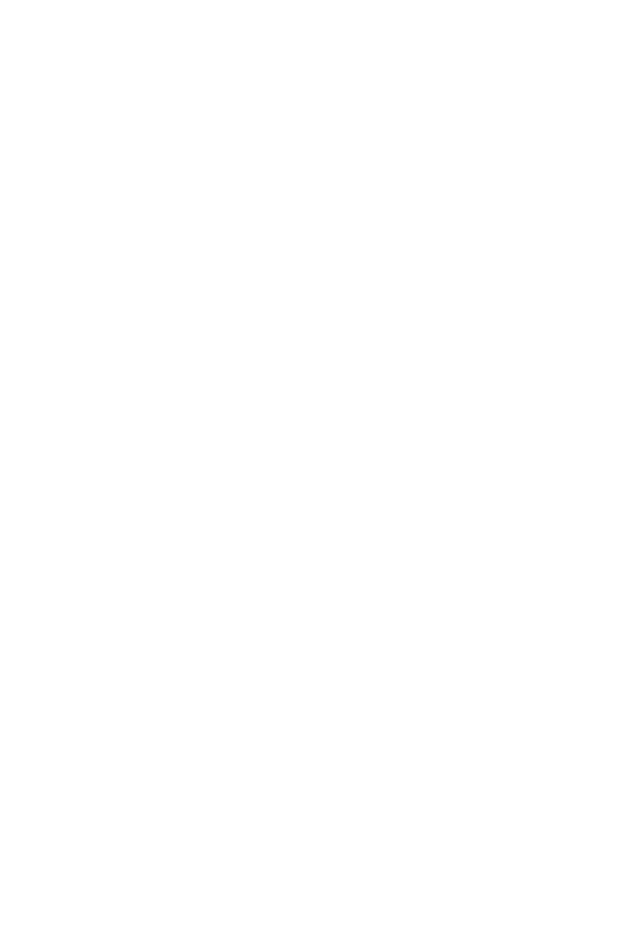
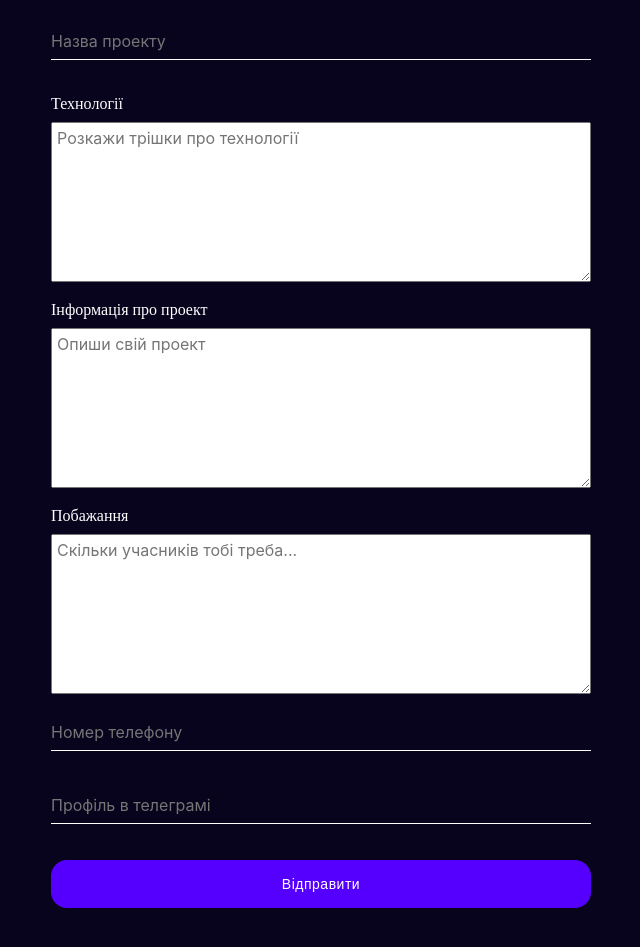
Before and after one commit to DUIKTSSD/ssd, a React (Vite) app in the folder client/: page /ssd/projects/create in a window 1280 px wide. Shown: the part 1760-2707 px from the top of the page, without its empty margins (319-959 px from the left). Before the commit the page ends 1639 px from the top, so only its background shows below. Built offline with nearby package versions, Linux system fonts and the light colour scheme; a web font is replaced by a local one.

Commit message:
made create-projects page (view)

```diff
--- a/client/src/components/adminPage/components/adminModeratorContent/contents/AdminMemesContent.tsx
+++ b/client/src/components/adminPage/components/adminModeratorContent/contents/AdminMemesContent.tsx
@@ -3,9 +3,8 @@ import ApproveBtn from "../../adminApproveBtns/ApproveBtn.tsx";
 import RejectBtn from "../../adminApproveBtns/RejectBtn.tsx";
 import {MemesData} from "../../../types/adminTypes.ts";
 import styles from "../adminModContent.module.scss";
-import api from "../../../../../api.ts";
 
-const AdminMemesContent: React.FC <{data: MemesData[], url: string}> = ({ data, url }) => {
+const AdminMemesContent: React.FC <{data: MemesData[]}> = ({ data}) => {
   return (
     <>
       {data.map(item => (
@@ -17,8 +16,8 @@ const AdminMemesContent: React.FC <{data: MemesData[], url: string}> = ({ data,
             <p className={styles.adminModContent__author_emai}>Email: {item.author.email}</p>
           </div>
           <div className={styles.adminModContent__actions}>
-            <ApproveBtn onApprove={(api.adminApprove(url, data))}/>
-            <RejectBtn onReject={() => api.adminApprove(url, data)}/>
+            <ApproveBtn onApprove={() => item.isLegal = true}/>
+            <RejectBtn onReject={() => item.isLegal = false}/>
           </div>
         </div>
       ))}
--- a/client/src/components/adminPage/types/adminTypes.ts
+++ b/client/src/components/adminPage/types/adminTypes.ts
@@ -20,6 +20,7 @@ export interface ProjectsData extends ModeratorContentBase {
 }
 
 export interface NewsData extends ModeratorContentBase {
+    isLegal: boolean;
     type: "news",
     title: string,
     description: string,
--- /dev/null
+++ b/client/src/components/projectsPage/components/projectsCreate_forms/ProjectsCreateForms.tsx
@@ -0,0 +1,17 @@
+import React from 'react';
+import styles from "./project-create-forms.module.scss"
+import IdeaForm from "../../../../modules/ideaForm_module/IdeaForm.tsx";
+
+
+const ProjectsCreateForms:React.FC = () => {
+    return (
+        <div className={styles.form}>
+            <div className={styles.form__wrapper}>
+                <h2 className={styles.form__title}>Поділись своєю ідеєю</h2>
+                <IdeaForm/>
+            </div>
+        </div>
+    );
+};
+
+export default ProjectsCreateForms;
--- /dev/null
+++ b/client/src/components/projectsPage/components/projectsCreate_forms/project-create-forms.module.scss
@@ -0,0 +1,27 @@
+@use "../../../../styles/_variables/colors";
+@use "../../../../styles/abstracts/mixins";
+@use "../../../../styles/_variables/sizes";
+@use "../../../../styles/_variables/fonts";
+
+.form {
+  background: colors.$projects_bg-color;
+  padding: 3rem 0;
+
+  &__wrapper {
+    @include mixins.container();
+
+    display: flex;
+    flex-direction: column;
+    align-items: center;
+  }
+
+  &__title {
+    font-size: sizes.$h2_font-size * 2;
+    font-style: italic;
+    @include fonts.montserrat-extraBold;
+    text-align: center;
+    margin-bottom: 3rem;
+  }
+
+
+}
--- /dev/null
+++ b/client/src/modules/ideaFormBtn/btn.module.scss
@@ -0,0 +1,12 @@
+@use "../../styles/_variables/colors";
+
+.btn {
+  background: colors.$project-form-btn_color;
+  width: 100%;
+  padding: 1rem;
+  border: none;
+  border-radius: 1rem;
+  color: colors.$default_white;
+  font-size: 14px;
+  letter-spacing: .5px;
+}
--- /dev/null
+++ b/client/src/modules/ideaFormBtn/ideaFormBtn.tsx
@@ -0,0 +1,14 @@
+import React from 'react';
+import styles from "./btn.module.scss"
+
+interface IdeaFormBtn {
+    label: string
+}
+
+const IdeaFormBtn:React.FC<IdeaFormBtn> = ({label}) => {
+    return (
+        <button type="submit" className={styles.btn}>{label}</button>
+    );
+};
+
+export default IdeaFormBtn;
--- /dev/null
+++ b/client/src/modules/ideaForm_module/IdeaForm.tsx
@@ -0,0 +1,127 @@
+import React, {useState} from 'react';
+import styles from "./ideaForm.module.scss";
+import IdeaFormBtn from "../ideaFormBtn/ideaFormBtn.tsx";
+import api from "../../api.ts";
+
+interface FormData {
+    title: string,
+    technologyStack: string,
+    mainText: string,
+    wishes: string,
+    phoneNumber: string,
+    telegramProfile: string
+}
+
+const IdeaForm:React.FC = () => {
+    const [formData, setFormData] = useState<FormData>({
+        title: '',
+        technologyStack: '',
+        mainText: '',
+        wishes: '',
+        phoneNumber: '',
+        telegramProfile: ''
+    })
+
+    const handleChange = (e: React.ChangeEvent<HTMLInputElement | HTMLTextAreaElement>) => {
+        const {name, value} = e.target
+        setFormData({...formData, [name]: value})
+    }
+
+    const handleSubmit = async(e: React.FormEvent) => {
+        e.preventDefault()
+
+        try {
+            if(formData) {
+                console.log('Data accepted!')
+            }
+
+            const response = await api.post('/projects/add', formData)
+            console.log(response.data)
+
+        } catch(err) {
+            console.error('Error while posting data', err)
+        }
+    }
+
+return (
+    <form onSubmit={handleSubmit} className={styles.ideaForm}>
+
+        <div className={styles.ideaForm__fieldWrapper}>
+            <input
+                type="text"
+                id="projectName"
+                name="projectName"
+                placeholder="Назва проекту"
+                value={formData.title}
+                onChange={handleChange}
+                className={styles.ideaForm__input}
+            />
+        </div>
+
+        <div className={styles.ideaForm__fieldWrapper}>
+            <label htmlFor="technologies" className={styles.ideaForm__label}>Технології</label>
+            <textarea
+                id="technologies"
+                name="technologies"
+                placeholder="Розкажи трішки про технології"
+                value={formData.technologyStack}
+                onChange={handleChange}
+                className={styles.ideaForm__textArea}
+            />
+        </div>
+
+        <div className={styles.ideaForm__fieldWrapper}>
+            <label htmlFor="projectInfo" className={styles.ideaForm__label}>Інформація про проект</label>
+            <textarea
+                id="projectInfo"
+                name="projectInfo"
+                placeholder="Опиши свій проект"
+                value={formData.mainText}
+                onChange={handleChange}
+                className={styles.ideaForm__textArea}
+            />
+        </div>
+
+        <div className={styles.ideaForm__fieldWrapper}>
+            <label htmlFor="preferences" className={styles.ideaForm__label}>Побажання</label>
+            <textarea
+                id="preferences"
+                name="preferences"
+                placeholder="Скільки учасників тобі треба..."
+                value={formData.wishes}
+                onChange={handleChange}
+                className={styles.ideaForm__textArea}
+            />
+        </div>
+
+        <div className={styles.ideaForm__fieldWrapper}>
+            <input
+                type="text"
+                id="phone"
+                name="phone"
+                placeholder="Номер телефону"
+                value={formData.phoneNumber}
+                onChange={handleChange}
+                className={styles.ideaForm__input}
+            />
+        </div>
+
+        <div className={styles.ideaForm__fieldWrapper}>
+            <input
+                type="text"
+                id="telegram"
+                name="telegram"
+                placeholder="Профіль в телеграмі"
+                value={formData.telegramProfile}
+                onChange={handleChange}
+                className={styles.ideaForm__input}
+            />
+        </div>
+
+        <IdeaFormBtn label="Відправити"/>
+    </form>
+);
+
+};
+
+export default IdeaForm;
--- /dev/null
+++ b/client/src/modules/ideaForm_module/ideaForm.module.scss
@@ -0,0 +1,63 @@
+@use "../../styles/_variables/fonts";
+@use "../../styles/_variables/sizes";
+@use "../../styles/_variables/colors";
+@use "../../styles/abstracts/mixins";
+
+$formMaxWidth: 540px;
+$textAreaHeight: 160px;
+$btnHeight: 50px;
+
+
+.ideaForm {
+  display: flex;
+  flex-direction: column;
+  align-items: center;
+  width: 80%;
+  gap: 20px;
+  max-width: $formMaxWidth;
+
+
+  &__fieldWrapper {
+    display: flex;
+    flex-direction: column;
+    width: 100%;
+    justify-content: center;
+  }
+
+  &__input, &__textArea {
+    width: 100%;
+    @include fonts.inter-regular;
+    font-size: sizes.$p_font-size;
+    color: colors.$project-form-placeholder_color;
+    outline: none;
+  }
+
+  &__input {
+    background: transparent;
+    border: none;
+    border-bottom: 1px solid white;
+    outline: none;
+    padding: .5rem 0;
+  }
+
+  &__textArea {
+    height: $textAreaHeight;
+    padding: 5px;
+  }
+
+  &__label {
+    color: colors.$default_white;
+    margin-bottom: 10px;
+    font-size: sizes.$p_font-size;
+  }
+
+  &__input:last-child {
+    margin-bottom: 1rem;
+  }
+
+  &__btn {
+
+  }
+
+
+}
--- a/client/src/pages/projectsPage/ProjectsCreate.tsx
+++ b/client/src/pages/projectsPage/ProjectsCreate.tsx
@@ -2,6 +2,7 @@ import React from 'react';
 import ProjectsCreateStart from "../../components/projectsPage/components/projectsCreate_start/ProjectsCreateStart.tsx";
 import Header from "../../components/common/header/Header.tsx";
 import PathSelection from "../../components/projectsPage/components/pathSelection_section/pathSelection.tsx";
+import ProjectsCreateForms from "../../components/projectsPage/components/projectsCreate_forms/ProjectsCreateForms.tsx";
 
 const ProjectsCreate:React.FC = () => {
     return (
@@ -9,6 +10,7 @@ const ProjectsCreate:React.FC = () => {
             <Header/>
             <PathSelection/>
             <ProjectsCreateStart/>
+            <ProjectsCreateForms/>
         </div>
     );
 };
--- a/client/src/styles/_variables/_colors.scss
+++ b/client/src/styles/_variables/_colors.scss
@@ -61,7 +61,8 @@ $projects-create_gradient: rgba(154, 64, 251, 0.15);
 $project-create-card_bg: linear-gradient(180deg, #232074 0%, #250259 100%);
 $project-create-card-title_bg: #857AFF;
 $project-create-card-title_color: #B0DCFF;
-
+$project-form-placeholder_color: #929292;
+$project-form-btn_color: #5500FF;
 
 // admin page
 
```
